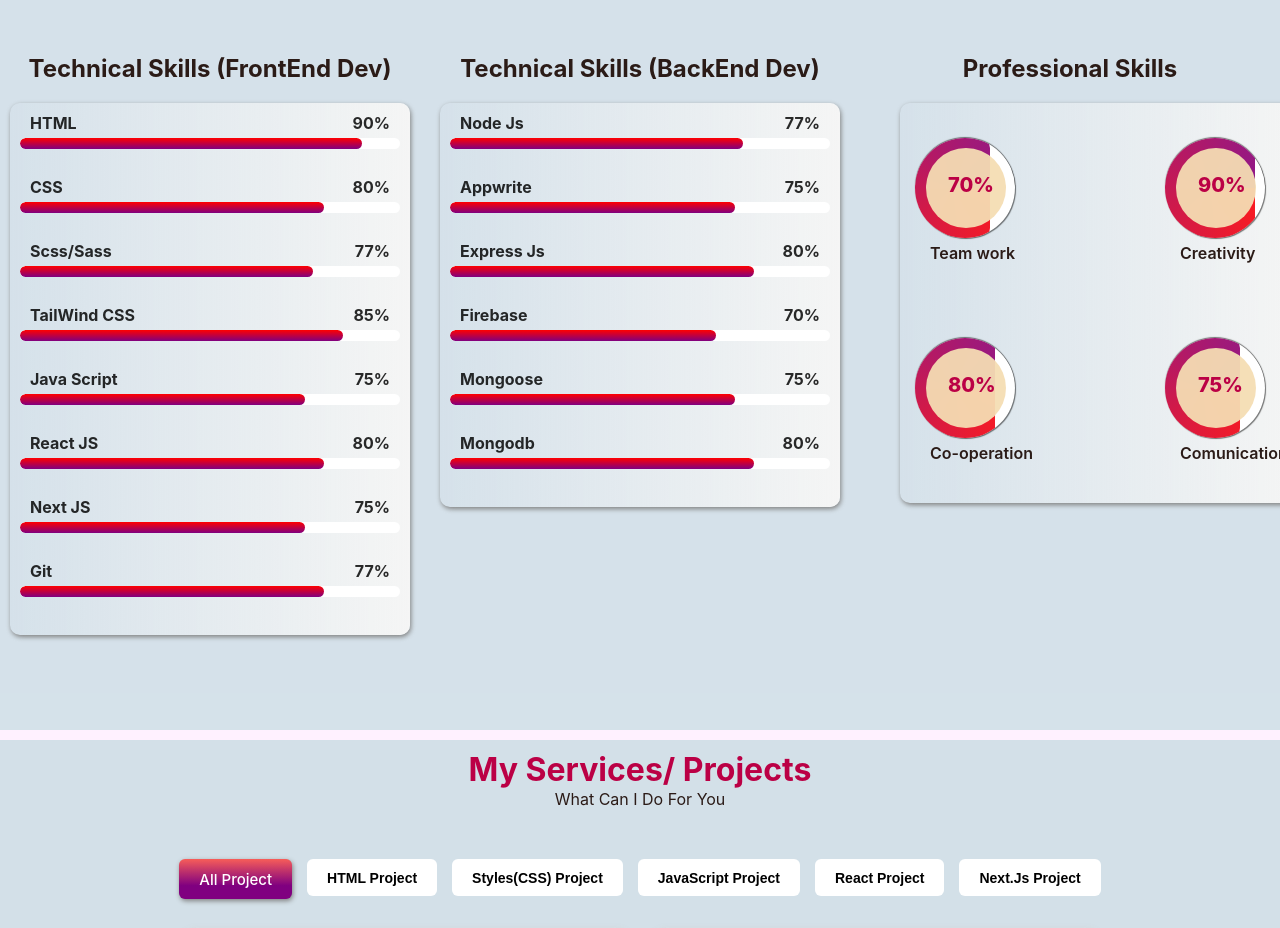
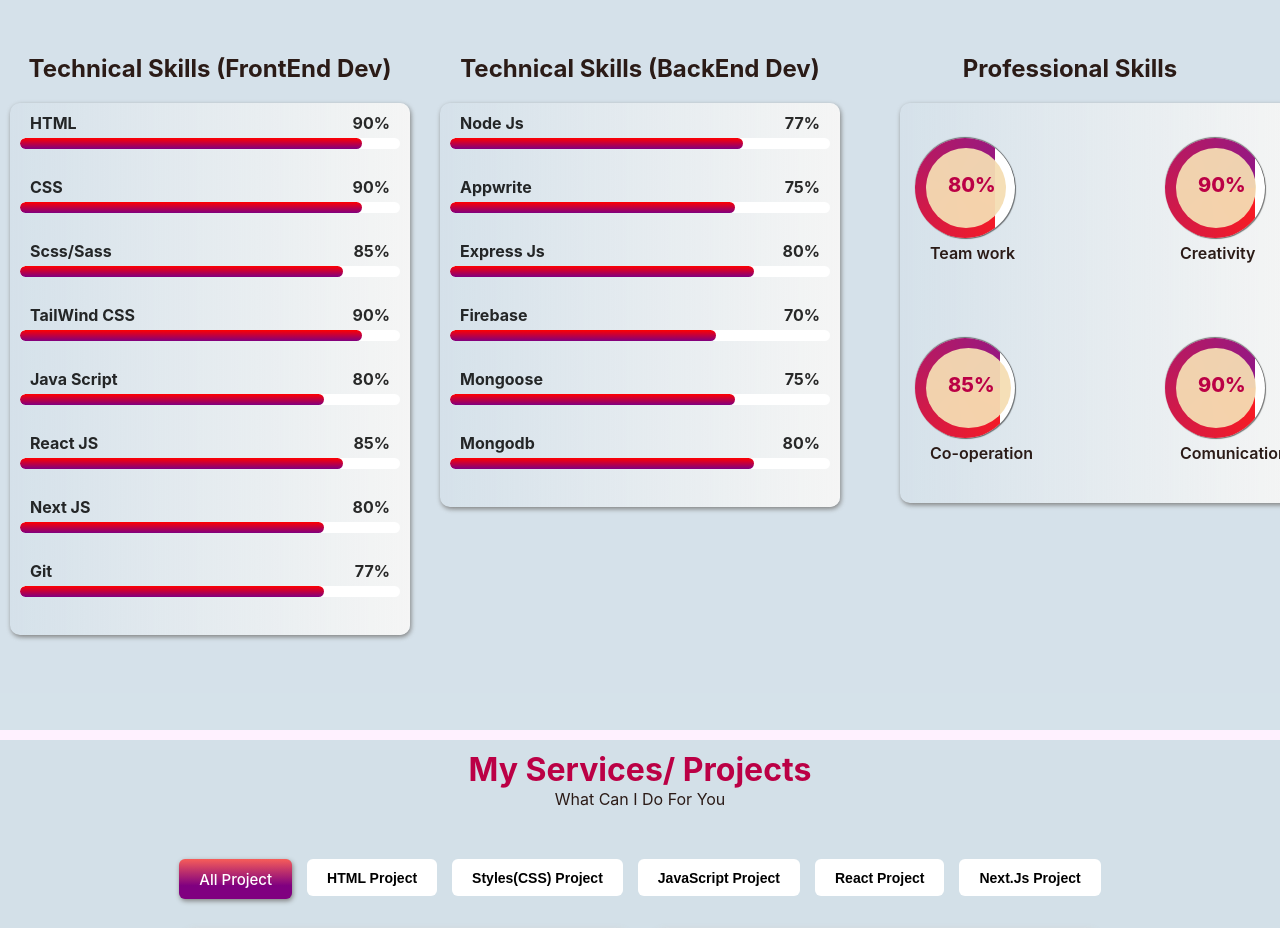
Before and after one commit to ugwucollins/PortFolio, a React (Vite) app in the folder My-Profile/: page / in a window 1280 px wide. Shown: the part 2600-3528 px from the top of the page. Built offline with nearby package versions, Linux system fonts and the light colour scheme.

Commit message:
updating the skills

```diff
--- a/My-Profile/src/Compontent/Skills.css
+++ b/My-Profile/src/Compontent/Skills.css
@@ -732,6 +732,68 @@
   }
 }
 
+/* line 5 */
+.lines-circle5C {
+  position: relative;
+  width: 100px;
+  height: 100px;
+  border: none;
+  border-radius: 50%;
+  overflow: hidden;
+  box-shadow: 1px 1px 1px rgba(0, 0, 0, 0.523),
+    0px -1px 1px rgba(0, 0, 0, 0.523);
+  background-color: var(--circle-before-background-color);
+}
+.lines-circle5C::before {
+  position: absolute;
+  content: "";
+  top: 0px;
+  left: 0px;
+  width: 0%;
+  height: 100%;
+  border-radius: 10px;
+  background: conic-gradient(
+    from 90deg,
+    rgba(255, 0, 0, 0.895),
+    rgba(128, 0, 128, 0.906)
+  );
+  animation: line5C linear 3s forwards;
+}
+.dark-mode .lines-circle5C::before {
+  position: absolute;
+  content: "";
+  top: 0px;
+  left: 0px;
+  width: 0%;
+  height: 100%;
+  border-radius: 10px;
+  background: conic-gradient(from 90deg, transparent, deepskyblue 1%);
+  animation: line5C 3s linear forwards;
+}
+.lines-circle5C::after {
+  position: absolute;
+  content: "";
+  top: 10px;
+  left: 10.5px;
+  width: 85%;
+  height: 80%;
+  border: none;
+  border-radius: 10px;
+  background-color: var(--circle-background-color);
+  /* background-color: #2b1b17fd;
+   background-color: rgba(38, 35, 34, 0.549); */
+  border: none;
+  border-radius: 50%;
+}
+@keyframes line5C {
+  0% {
+    width: 0%;
+  }
+  100% {
+    width: 85%;
+  }
+}
+
 /* For smaller Devices */
 @media (max-width: 1200px) {
   .Skills-box-circle {
--- a/My-Profile/src/Compontent/Skills.tsx
+++ b/My-Profile/src/Compontent/Skills.tsx
@@ -22,22 +22,14 @@ const Skills = () => {
             <div className="Skills-box-rating">
               <div className="line-p">
                 <p className="html-p">CSS</p>
-                <p className="html-p-p">80%</p>
+                <p className="html-p-p">90%</p>
               </div>
-              <div className="lines2"></div>
+              <div className="lines"></div>
             </div>
 
             <div className="Skills-box-rating">
               <div className="line-p">
                 <p className="html-p">Scss/Sass</p>
-                <p className="html-p-p">77%</p>
-              </div>
-              <div className="lines3"></div>
-            </div>
-
-            <div className="Skills-box-rating">
-              <div className="line-p">
-                <p className="html-p">TailWind CSS</p>
                 <p className="html-p-p">85%</p>
               </div>
               <div className="lines4"></div>
@@ -45,25 +37,33 @@ const Skills = () => {
 
             <div className="Skills-box-rating">
               <div className="line-p">
+                <p className="html-p">TailWind CSS</p>
+                <p className="html-p-p">90%</p>
+              </div>
+              <div className="lines"></div>
+            </div>
+
+            <div className="Skills-box-rating">
+              <div className="line-p">
                 <p className="html-p">Java Script</p>
-                <p className="html-p-p">75%</p>
+                <p className="html-p-p">80%</p>
               </div>
-              <div className="lines5"></div>
+              <div className="lines6"></div>
             </div>
 
             <div className="Skills-box-rating">
               <div className="line-p">
                 <p className="html-p">React JS</p>
-                <p className="html-p-p">80%</p>
+                <p className="html-p-p">85%</p>
               </div>
-              <div className="lines6"></div>
+              <div className="lines4"></div>
             </div>
             <div className="Skills-box-rating">
               <div className="line-p">
                 <p className="html-p">Next JS</p>
-                <p className="html-p-p">75%</p>
+                <p className="html-p-p">80%</p>
               </div>
-              <div className="lines5"></div>
+              <div className="lines6"></div>
             </div>
             <div className="Skills-box-rating">
               <div className="line-p">
@@ -128,8 +128,8 @@ const Skills = () => {
           <div className="Skills-box-circle">
             <div className="Skills-box-rating-circle">
               <p className="html-p2">Team work</p>
-              <p className="html-p-p2">70%</p>
-              <div className="lines-circle3"></div>
+              <p className="html-p-p2">80%</p>
+              <div className="lines-circle6"></div>
             </div>
 
             <div className="Skills-box-rating-circle">
@@ -140,14 +140,14 @@ const Skills = () => {
 
             <div className="Skills-box-rating-circle">
               <p className="html-p2">Co-operation</p>
-              <p className="html-p-p2">80%</p>
-              <div className="lines-circle6"></div>
+              <p className="html-p-p2">85%</p>
+              <div className="lines-circle5C"></div>
             </div>
 
             <div className="Skills-box-rating-circle">
               <p className="html-p2">Comunication</p>
-              <p className="html-p-p2">75%</p>
-              <div className="lines-circle2"></div>
+              <p className="html-p-p2">90%</p>
+              <div className="lines-circle"></div>
             </div>
           </div>
         </div>
```
